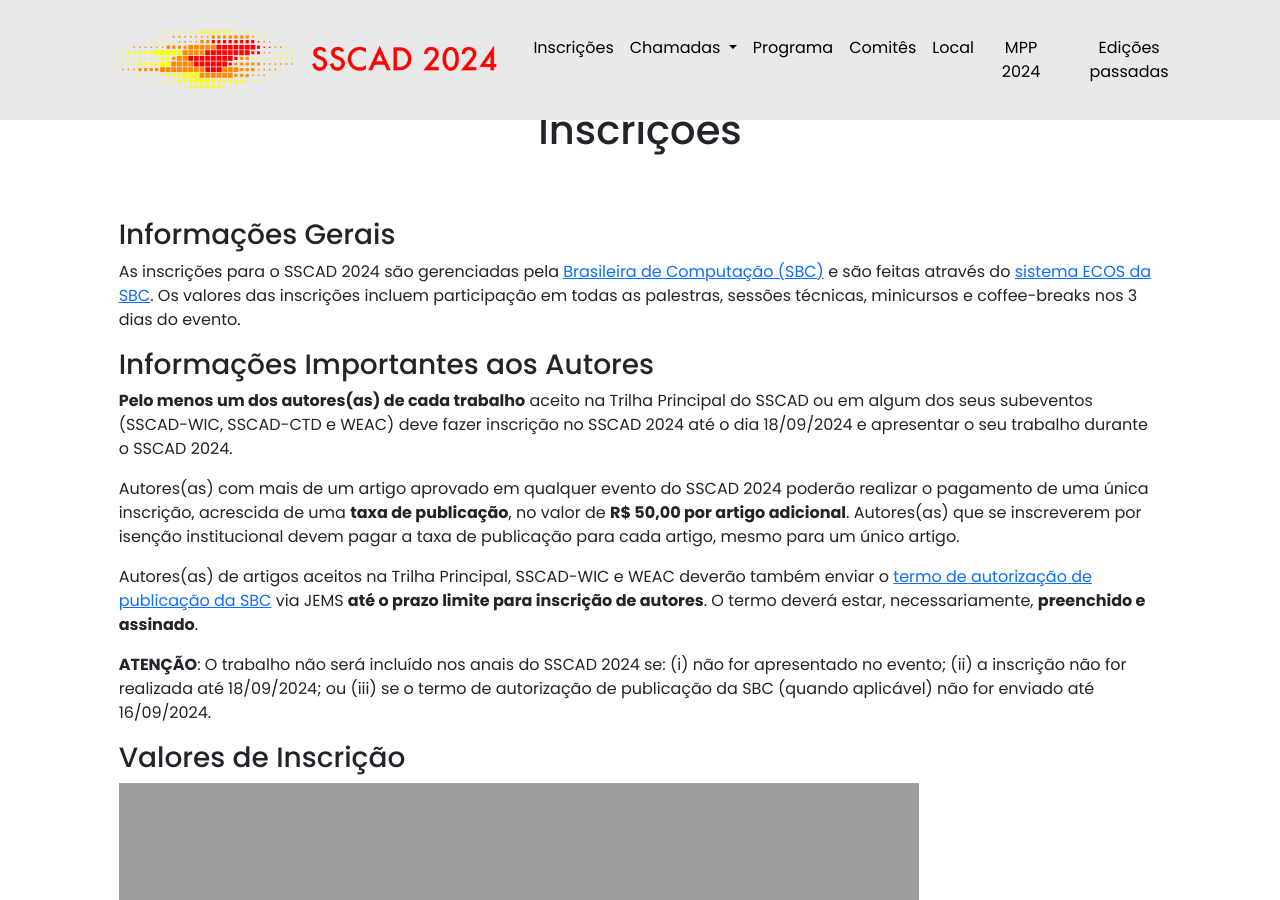
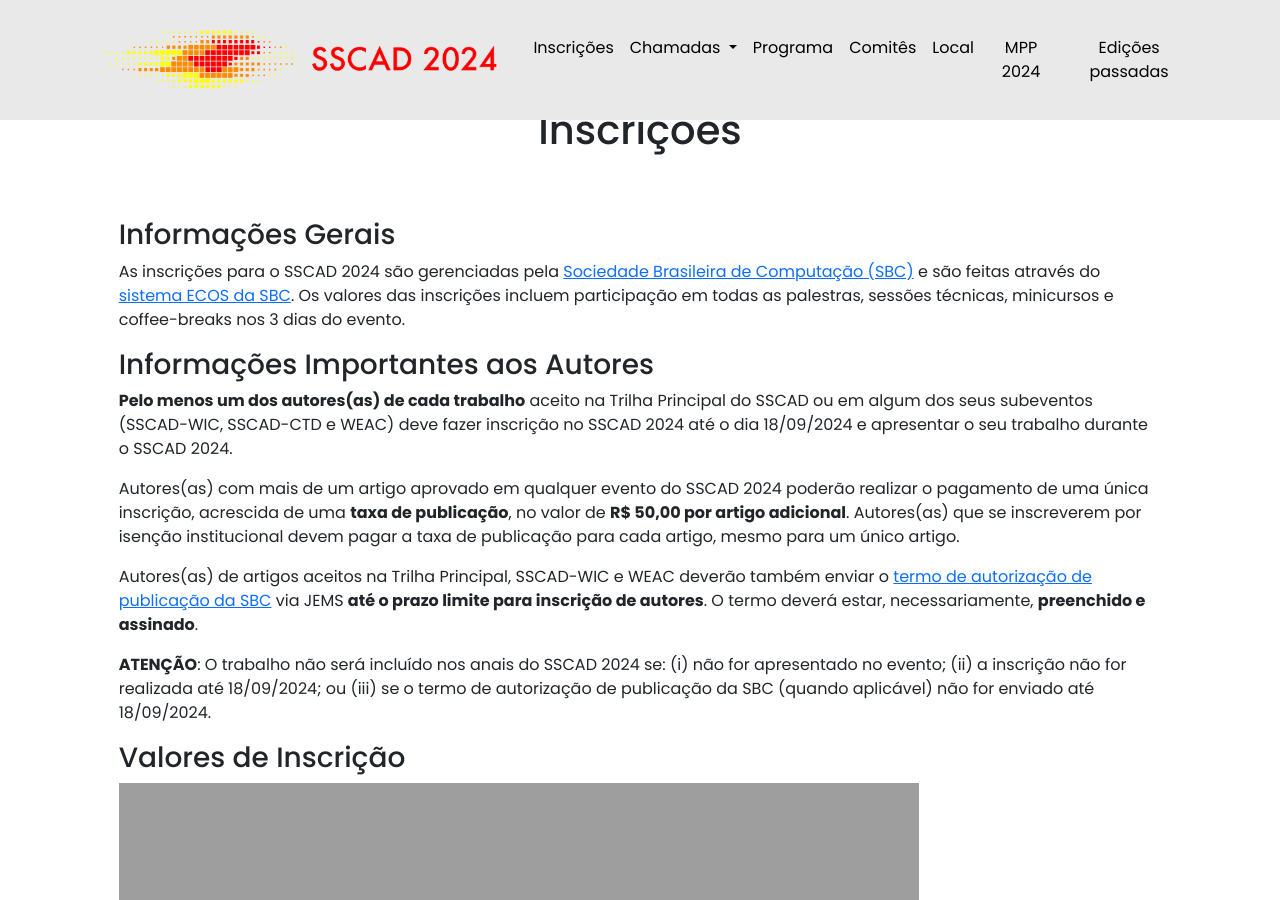
Before and after one commit to ce-acpad/sscad2024, a Jekyll site: the page built from registration.html, in a window 1280 px wide and 900 px high, scrolled down 497 px. Built offline with Jekyll 4.4.1, drawn with Linux system fonts in a browser that asks for light colours.

Commit message:
Inclusão da palavra Sociedade, que estava faltando

```diff
--- a/registration.html
+++ b/registration.html
@@ -15,7 +15,7 @@ permalink: /registration/
 
         <h3>Informações Gerais</h3>
 
-        <p>As inscrições para o SSCAD 2024 são gerenciadas pela <a href="http://sbc.org.br/">Brasileira de Computação (SBC)</a> e são feitas através do <a href="https://centraldesistemas.sbc.org.br/ecos/sscad2024">sistema ECOS da SBC</a>. Os valores das inscrições incluem participação em todas as palestras, sessões técnicas, minicursos e coffee-breaks nos 3 dias do evento.</p>
+        <p>As inscrições para o SSCAD 2024 são gerenciadas pela <a href="http://sbc.org.br/">Sociedade Brasileira de Computação (SBC)</a> e são feitas através do <a href="https://centraldesistemas.sbc.org.br/ecos/sscad2024">sistema ECOS da SBC</a>. Os valores das inscrições incluem participação em todas as palestras, sessões técnicas, minicursos e coffee-breaks nos 3 dias do evento.</p>
 
         <h3>Informações Importantes aos Autores</h3>
 
@@ -25,7 +25,7 @@ permalink: /registration/
 
         <p>Autores(as) de artigos aceitos na Trilha Principal, SSCAD-WIC e WEAC deverão também enviar o <a href="{{ site.final_url }}/assets/pdf/Autorizacao-Publicacao-SSCAD2024.pdf">termo de autorização de publicação da SBC</a> via JEMS <b>até o prazo limite para inscrição de autores</b>. O termo deverá estar, necessariamente, <b>preenchido e assinado</b>.</p>
 
-        <p><b>ATENÇÃO</b>: O trabalho não será incluído nos anais do SSCAD 2024 se: (i) não for apresentado no evento; (ii) a inscrição não for realizada até 18/09/2024; ou (iii) se o termo de autorização de publicação da SBC (quando aplicável) não for enviado até 16/09/2024.</p>
+        <p><b>ATENÇÃO</b>: O trabalho não será incluído nos anais do SSCAD 2024 se: (i) não for apresentado no evento; (ii) a inscrição não for realizada até 18/09/2024; ou (iii) se o termo de autorização de publicação da SBC (quando aplicável) não for enviado até 18/09/2024.</p>
 
         <h3>Valores de Inscrição</h3>
 
```
